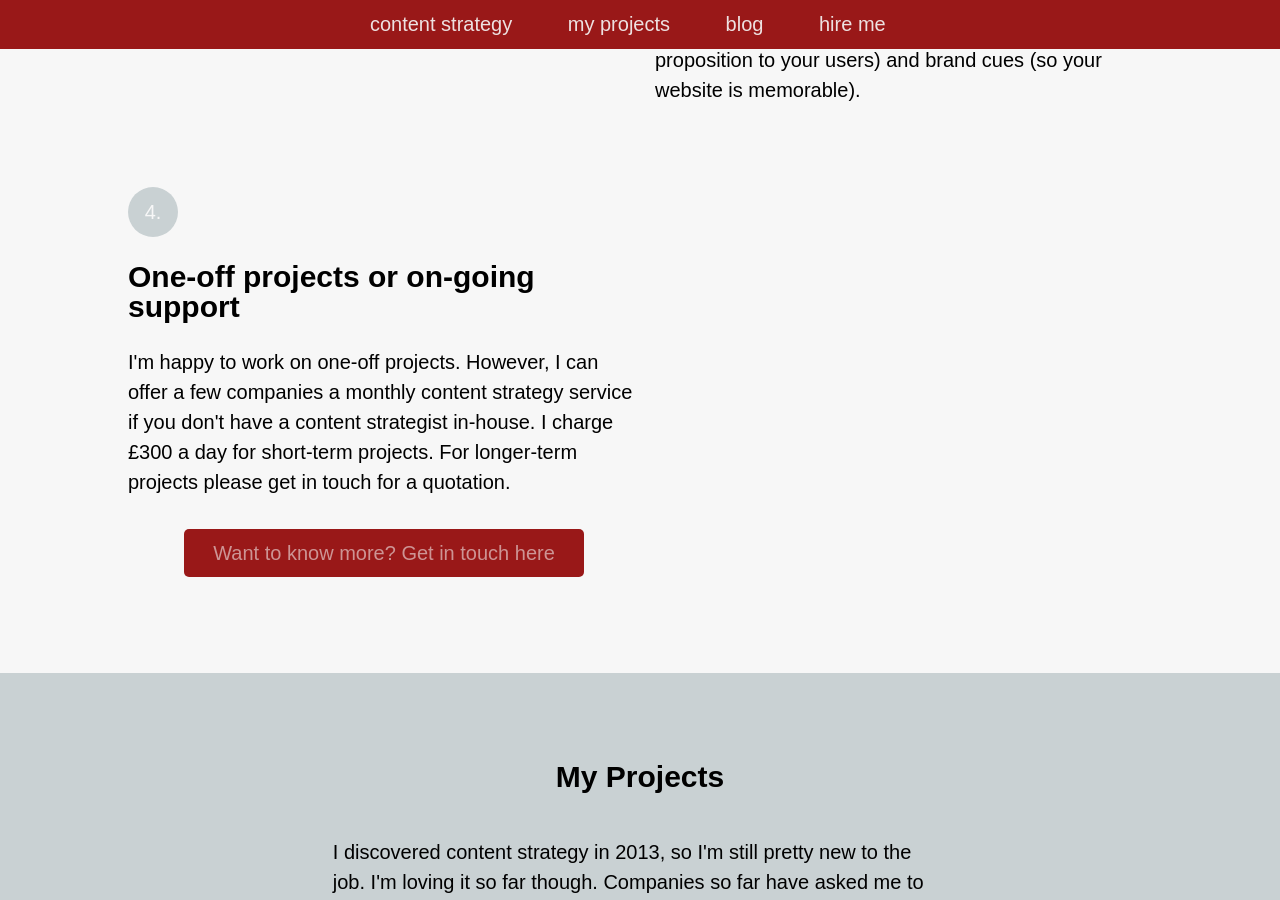
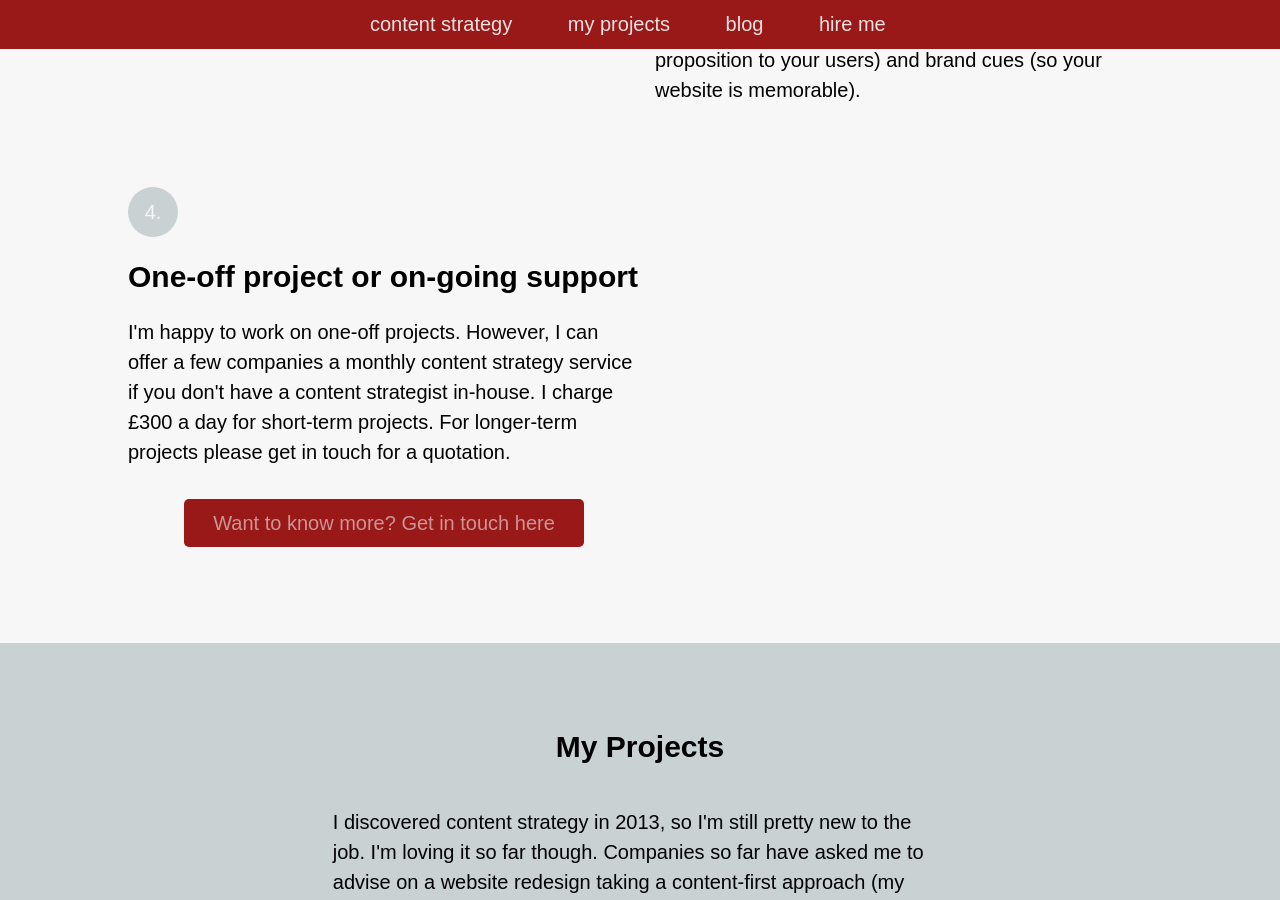
Before and after one commit to smokingpun/smokingpun.github.io, a Jekyll site: the page built from index.html, in a window 1280 px wide and 900 px high, scrolled down 2784 px. Built offline with Jekyll 4.4.1, drawn with Linux system fonts in a browser that asks for light colours; nearby versions of some CDN libraries; Markdown is read by kramdown in place of the engine named in the settings.

Commit message:
quick text edit

```diff
--- a/_layouts/homepage.html
+++ b/_layouts/homepage.html
@@ -77,7 +77,7 @@
       <section class="journey_implementation group" >
       <article>
         <figure id="bullet-4" class="journey-bullet _jsPlumb_endpoint_anchor_">4.</figure>
-        <h2>One-off projects or on-going support</h2>
+        <h2>One-off project or on-going support</h2>
         <p>I'm happy to work on one-off projects. However, I can offer a few companies a monthly content strategy service if you don't have a content strategist in-house. I charge £300 a day for short-term projects. For longer-term projects please get in touch for a quotation.</p>
         <a class="button_find_out_more" href="mailto:hannah.adcock@gmail.com">Want to know more? Get in touch here</a>
 
```
